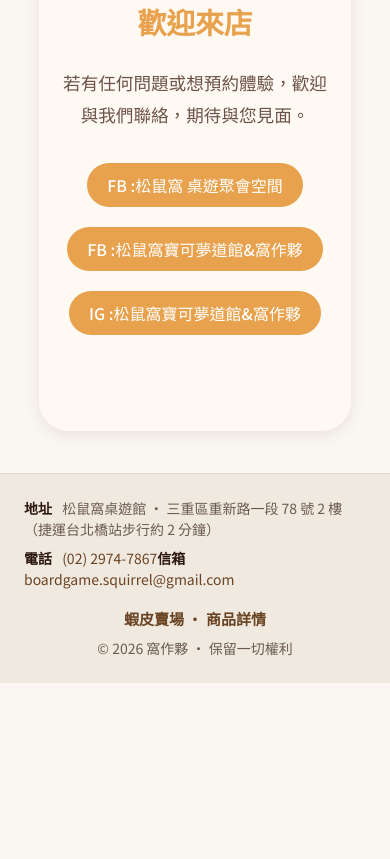
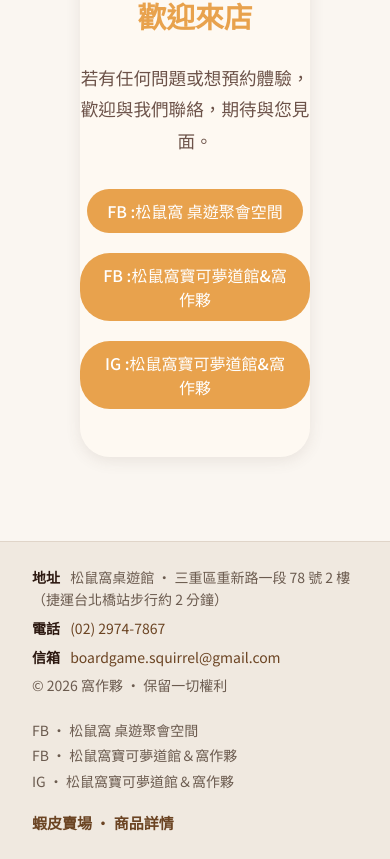
Before and after one commit to easonliao0820/PTCG__Squirrel, a React (Vite) app: page / in a window 390 px wide. Shown: the part 7054-7913 px from the top of the page. Before the commit the page ends 7737 px from the top, so only its background shows below. Built offline with nearby package versions, Linux system fonts and the light colour scheme.

Commit message:
修改-主頁排版位置

```diff
--- a/src/components/Footer.jsx
+++ b/src/components/Footer.jsx
@@ -6,16 +6,30 @@
   return (
     <footer className={styles.footer}>
       <div className={styles.inner}>
-        <div className={styles.footerInfo}>
+        {/* 左側：地址、電話、信箱 */}
+        <div className={styles.footerLeft}>
           <p className={styles.footerLine}>
             <span className={styles.footerLabel}>地址</span> 松鼠窩桌遊館 · 三重區重新路一段 78 號 2 樓（捷運台北橋站步行約 2 分鐘）
           </p>
           <p className={styles.footerLine}>
             <span className={styles.footerLabel}>電話</span>{' '}
             <a href="tel:0229747867">(02) 2974-7867</a>
+          </p>
+          <p className={styles.footerLine}>
             <span className={styles.footerLabel}>信箱</span>{' '}
             <a href="mailto:boardgame.squirrel@gmail.com">boardgame.squirrel@gmail.com</a>
           </p>
+          <p className={styles.copyright}>
+            © {year} 窩作夥 · 保留一切權利
+          </p>
+        </div>
+
+        {/* 右側：社群連結、蝦皮 */}
+        <div className={styles.footerRight}>
+          <div className={styles.socialLinks}>
+            <a href="https://www.facebook.com/bg.squirrel/?locale=zh_TW" target="_blank" rel="noopener noreferrer" className={styles.socialLink}>FB · 松鼠窩 桌遊聚會空間</a>
+            <a href="https://www.facebook.com/p/%E6%9D%BE%E9%BC%A0%E7%AA%A9%E5%AF%B6%E5%8F%AF%E5%A4%A2%E9%81%93%E9%A4%A8%E7%AA%A9%E4%BD%9C%E5%A4%A5-61556917814247/" target="_blank" rel="noopener noreferrer" className={styles.socialLink}>FB · 松鼠窩寶可夢道館＆窩作夥</a>
+            <a href="https://www.instagram.com/songshuwo?utm_source=ig_web_button_share_sheet&igsh=ZDNlZDc0MzIxNw==" target="_blank" rel="noopener noreferrer" className={styles.socialLink}>IG · 松鼠窩寶可夢道館＆窩作夥</a>
           </div>
           <a
             href="https://shopee.tw/%E3%80%90%E7%AA%A9%E4%BD%9C%E5%A4%A5%E3%80%91RSS%E7%89%8C%E5%A5%97-65*90-%E5%AF%B6%E5%8F%AF%E5%A4%A2%E5%B0%88%E7%94%A8-%E7%AC%AC%E4%B8%80%E5%B1%A4%E5%8D%A1%E5%A5%97-65X90-%E4%BF%9D%E8%AD%B7%E5%A5%97-100%E5%BC%B5%E5%85%A5-%E5%AF%B6%E5%8F%AF%E5%A4%A2-PTCG-%E7%89%8C%E5%A5%97-%E5%8D%A1%E5%A5%97-i.4716388.5037608792"
@@ -25,9 +39,7 @@
           >
             蝦皮賣場 · 商品詳情
           </a>
-        <p className={styles.copyright}>
-          © {year} 窩作夥 · 保留一切權利
-        </p>
+        </div>
       </div>
     </footer>
   )
--- a/src/styles/components/Footer.module.scss
+++ b/src/styles/components/Footer.module.scss
@@ -2,28 +2,39 @@
   margin-top: auto;
   background: var(--color-surface);
   border-top: 1px solid var(--color-border);
-  padding: 1.5rem 1.5rem;
+  padding: 1.5rem 2rem;
 }
 
 .inner {
   max-width: 1200px;
   margin: 0 auto;
-  text-align: center;
+  display: flex;
+  align-items: center;
+  justify-content: space-between;
+  gap: 2rem;
 }
 
-.footerInfo {
-  margin-bottom: 1rem;
-  text-align: left;
-  max-width: 36rem;
-  margin-left: auto;
-  margin-right: auto;
+/* 左側 */
+.footerLeft {
+  display: flex;
+  flex-direction: column;
+  gap: 0.4rem;
+}
+
+/* 右側 */
+.footerRight {
+  display: flex;
+  flex-direction: column;
+  align-items: flex-end;
+  gap: 0.5rem;
+  flex-shrink: 0;
 }
 
 .footerLine {
-  margin: 0 0 0.5rem;
+  margin: 0;
   font-size: 0.875rem;
   color: var(--color-text-muted);
-  line-height: 1.5;
+  line-height: 1.6;
 
   a {
     color: var(--color-primary);
@@ -41,9 +52,27 @@
   color: var(--color-text);
 }
 
+.socialLinks {
+  display: flex;
+  flex-direction: column;
+  align-items: flex-end;
+  gap: 0.3rem;
+  margin-bottom: 0.75rem;
+}
+
+.socialLink {
+  font-size: 0.875rem;
+  color: var(--color-text-muted);
+  transition: color 0.2s;
+
+  &:hover {
+    color: var(--color-primary);
+    text-decoration: underline;
+  }
+}
+
 .shopeeLink {
   display: inline-block;
-  margin-bottom: 0.5rem;
   font-size: 0.9375rem;
   font-weight: 600;
   color: var(--color-primary);
@@ -58,4 +87,25 @@
   margin: 0;
   font-size: 0.875rem;
   color: var(--color-text-muted);
+  text-align: left;
 }
+
+@media (max-width: 640px) {
+  .inner {
+    flex-direction: column;
+    align-items: flex-start;
+    gap: 1.5rem;
+  }
+
+  .footerRight {
+    align-items: flex-start;
+  }
+
+  .socialLinks {
+    align-items: flex-start;
+  }
+
+  .copyright {
+    text-align: left;
+  }
+}
--- a/src/styles/pages/Services.module.scss
+++ b/src/styles/pages/Services.module.scss
@@ -200,16 +200,16 @@
 
   .ptcgTopLayout {
     display: grid;
-    grid-template-columns: 1.5fr 0.7fr;
-    gap: 40px;
-    margin-bottom: 40px;
+    grid-template-columns: 1fr 1fr;
+    gap: 30px;
+    margin-bottom: 20px;
     align-items: center;
 
     .leftCol {
-      display: flex;
-      flex-direction: column;
-      align-items: center;
-      gap: 30px;
+      height: 100%;
+      display: grid;
+      gap: 20px;
+      grid-template-rows: 1fr 0.1fr;
 
       .ptcgArticleBox {
         background: #fff;
@@ -219,7 +219,6 @@
         flex-direction: column;
         align-items: center;
         justify-content: center;
-        gap: 20px;
         width: 100%;
         max-width: 400px;
         margin: 0 auto;
@@ -233,8 +232,8 @@
         }
 
         .gymLogoContainer {
-          width: 30%;
-          aspect-ratio: 1 / 2;
+          width: 50%;
+          aspect-ratio: 1 / 1;
 
           img {
             width: 100%;
@@ -258,12 +257,13 @@
     }
 
     .rightCol {
+      width: 100%;
       .squareCarousel {
         background: #fff;
         border-radius: 15px;
         padding: 20px;
         position: relative;
-        aspect-ratio: 0.5/ 0.5;
+        aspect-ratio: 1/ 1;
         display: flex;
         flex-direction: column;
         align-items: center;
@@ -297,8 +297,9 @@
 
   .cardShowcaseGrid {
     display: grid;
-    grid-template-columns: repeat(4, 1fr);
-    gap: 20px;
+    justify-content: center;
+    grid-template-columns: repeat(4, 22.5%);
+    gap: 10px 30px;
 
     .cardItem {
       background: #fff;
--- a/src/styles/pages/home/Cta.module.scss
+++ b/src/styles/pages/home/Cta.module.scss
@@ -13,8 +13,9 @@
 }
 
 .cta {
-  margin: 5vh 10vw;
-  padding: 6rem 1.5rem;
+  max-width: 1400px;
+  margin: 10vh 80px;
+  padding: 3rem 0;
   text-align: center;
   background-color: $color-warm-bg; // 換成品牌米色
   border-top: 1px solid rgba($color-dark, 0.1);
```
Lines whose indentation alone changed are shown as unchanged.
